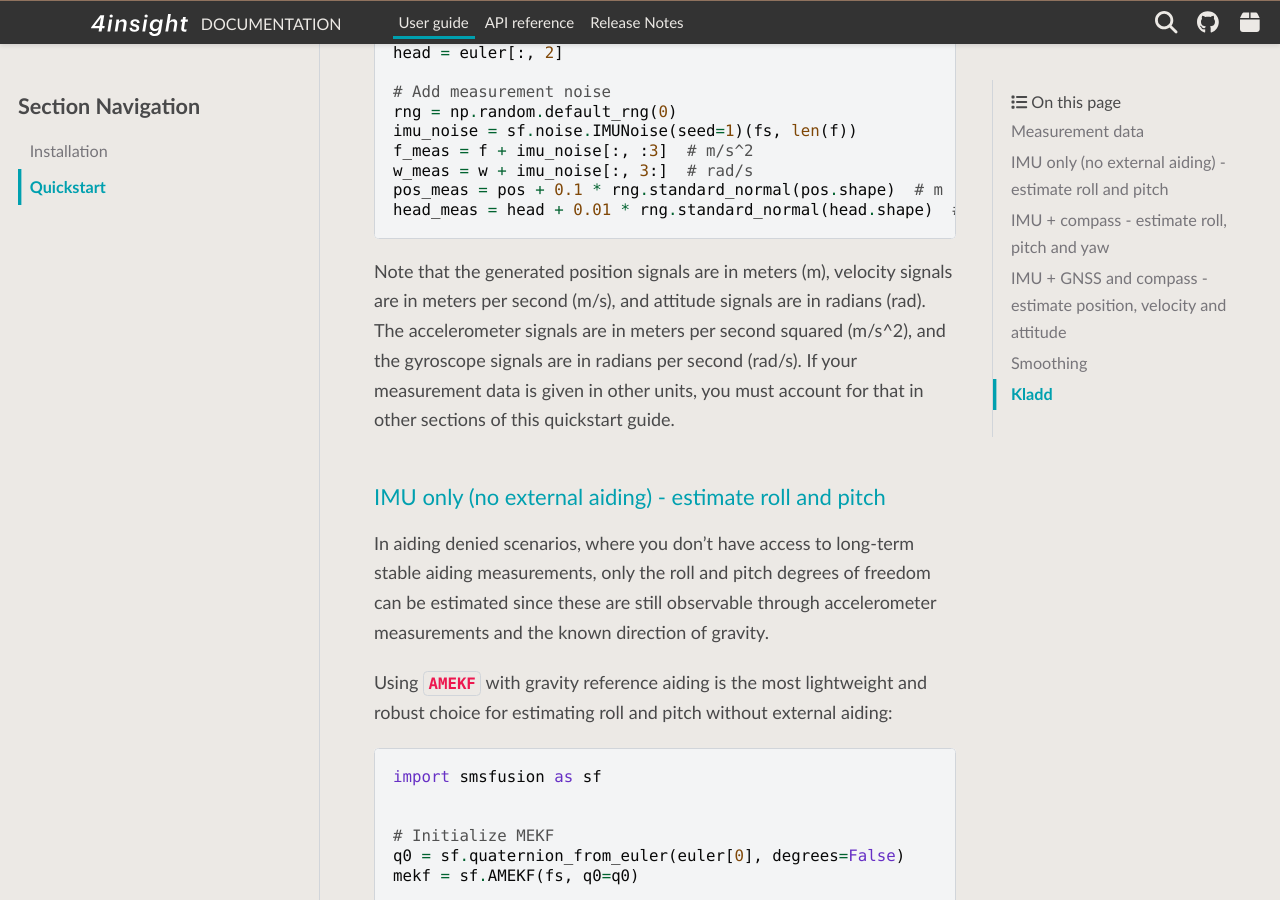
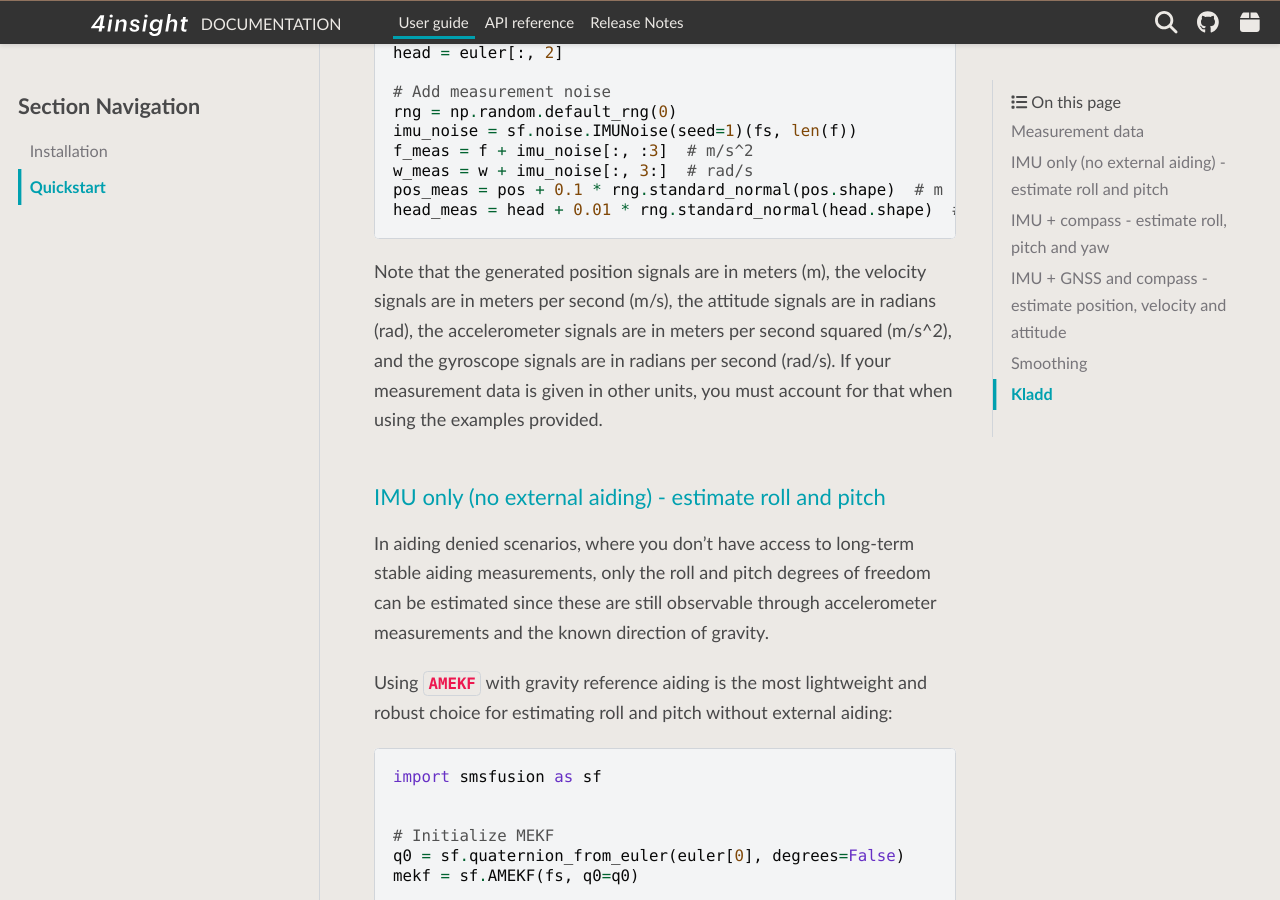
Before and after one commit to 4Subsea/smsfusion-python, a Sphinx documentation site: the page built from docs/user_guide/quickstart.rst, in a window 1280 px wide and 900 px high, scrolled down 1967 px. Built offline with Sphinx 7.4.7 and the PyData theme 0.15.4, drawn with Linux system fonts in a browser that asks for light colours.

Commit message:
units section fix

```diff
--- a/docs/user_guide/quickstart.rst
+++ b/docs/user_guide/quickstart.rst
@@ -83,11 +83,11 @@ the :mod:`~smsfusion.benchmark` module in ``smsfusion``:
     pos_meas = pos + 0.1 * rng.standard_normal(pos.shape)  # m
     head_meas = head + 0.01 * rng.standard_normal(head.shape)  # rad
 
-Note that the generated position signals are in meters (m), velocity signals are in meters
-per second (m/s), and attitude signals are in radians (rad). The accelerometer signals
-are in meters per second squared (m/s^2), and the gyroscope signals are in radians
-per second (rad/s). If your measurement data is given in other units, you must account
-for that in other sections of this quickstart guide.
+Note that the generated position signals are in meters (m), the velocity signals
+are in meters per second (m/s), the attitude signals are in radians (rad), the
+accelerometer signals are in meters per second squared (m/s^2), and the gyroscope
+signals are in radians per second (rad/s). If your measurement data is given in
+other units, you must account for that when using the examples provided.
 
 IMU only (no external aiding) - estimate roll and pitch
 -------------------------------------------------------
```
